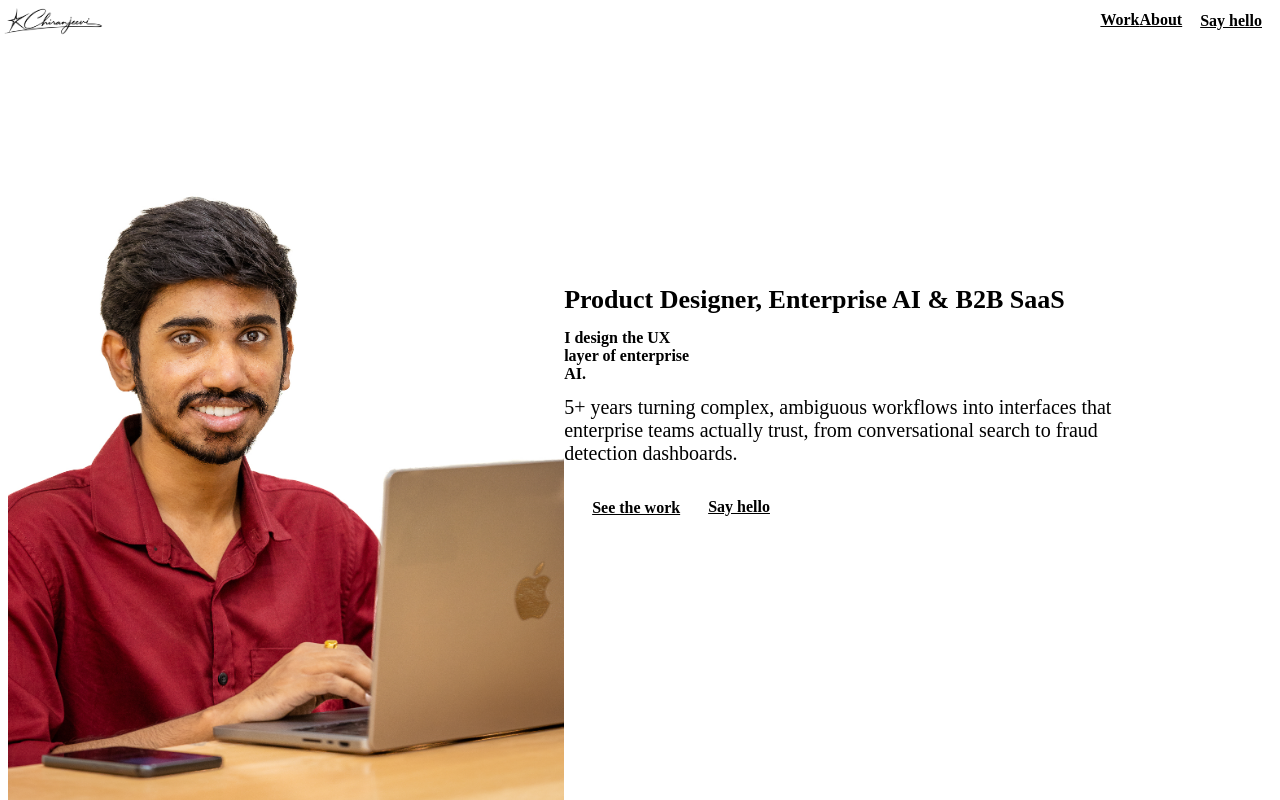
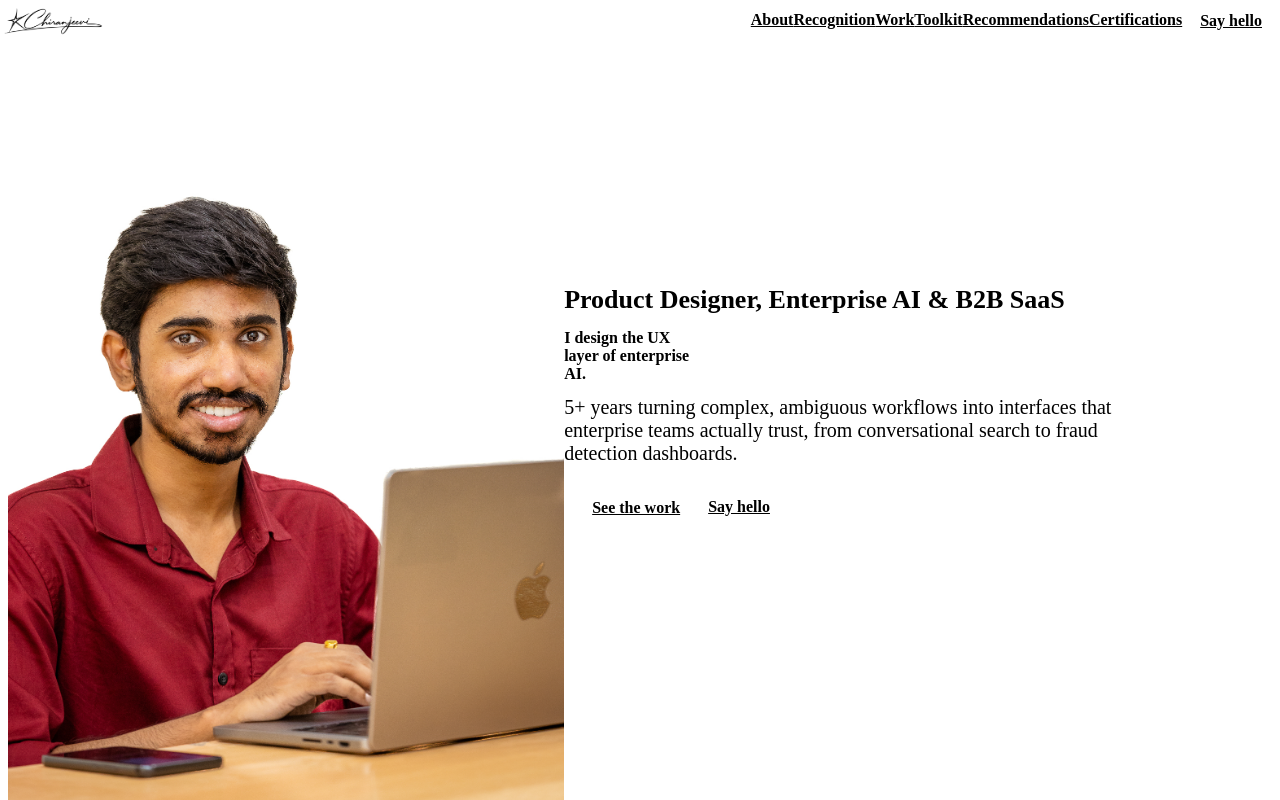
Before and after one commit to Chiranjeevi-sai-charan/portfolio, a React (Vite) app: page / in a window 1280 px wide. Shown: the top 800 px of the page. Built offline with nearby package versions, Linux system fonts and the light colour scheme; the HTML template or start-up script is replaced by a standard one; a web font is replaced by a local one.

Commit message:
Expand nav to link every home page section, fix missing cursor labels on nav links

```diff
--- a/src/components/Nav.jsx
+++ b/src/components/Nav.jsx
@@ -15,13 +15,17 @@ export default function Nav() {
 
   return (
     <nav className={`${styles.nav} ${scrolled ? styles.scrolled : ""}`}>
-      <Link to="/" className={styles.brand} aria-label="Chiranjeevi Sai Charan, home">
+      <Link to="/" className={styles.brand} aria-label="Chiranjeevi Sai Charan, home" data-cursor-label="Home">
         <img src={signature} alt="" className={styles.signature} />
       </Link>
       <div className={styles.links}>
-        <a href="/#work">Work</a>
-        <a href="/#about">About</a>
-        <a href="mailto:98charan@gmail.com" className={styles.cta}>Say hello</a>
+        <a href="/#about" data-cursor-label="About">About</a>
+        <a href="/#achievements" data-cursor-label="Recognition">Recognition</a>
+        <a href="/#work" data-cursor-label="Work">Work</a>
+        <a href="/#stack" data-cursor-label="Toolkit">Toolkit</a>
+        <a href="/#testimonials" className={styles.secondary} data-cursor-label="Recommendations">Recommendations</a>
+        <a href="/#certifications" className={styles.secondary} data-cursor-label="Certifications">Certifications</a>
+        <a href="mailto:98charan@gmail.com" className={styles.cta} data-cursor-label="Say hi">Say hello</a>
       </div>
     </nav>
   );
--- a/src/components/Nav.module.css
+++ b/src/components/Nav.module.css
@@ -21,7 +21,7 @@
 @media (prefers-color-scheme: dark) {
   .signature { filter: invert(1); }
 }
-.links { display: flex; gap: var(--sp-4); align-items: center; }
+.links { display: flex; gap: var(--sp-3); align-items: center; }
 .links a:not(.cta) {
   font-size: var(--fs-small);
   font-weight: 700;
@@ -42,6 +42,9 @@
   font-size: var(--fs-small);
   font-weight: 700;
 }
+@media (max-width: 1100px) {
+  .secondary { display: none; }
+}
 @media (max-width: 640px) {
   .links a:not(.cta) { display: none; }
 }
```
